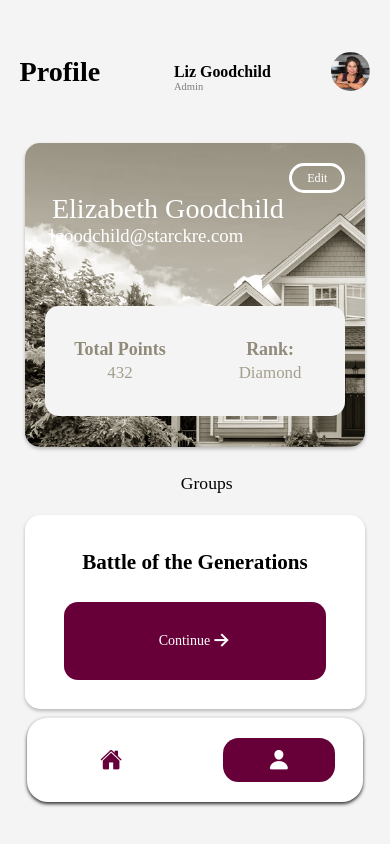
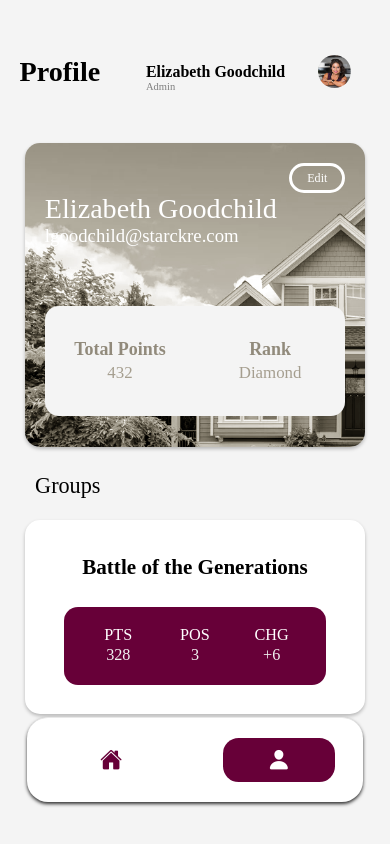
Before and after one commit to AbrahamKAustin/BerkshireHathawayApp, a React Native app: screen /ProfilePage in a window 390 px wide. Built offline with nearby package versions, Linux system fonts and the light colour scheme.

Commit message:
nicely structured profile page 75% complete

```diff
--- a/js/ProfilePage.js
+++ b/js/ProfilePage.js
@@ -1,4 +1,4 @@
-import React, { useState } from "react";
+import React, { useState, useEffect } from "react";
 import {
   StyleSheet,
   View,
@@ -15,18 +15,14 @@ let deviceHeight = Dimensions.get("window").height;
 let deviceWidth = Dimensions.get("window").width;
 
 const ProfilePage = ({ navigation }) => {
-  const [points, setPoints] = useState(0);
-  const [rank, setRank] = useState("Beginner");
-
-  const [post, setPost] = useState({
-    name: "Liz Goodchild",
-    groupName: "Battle of the Generations",
-    posterName: "Poster Name",
-    posterAvatar: require("../assets/lgoodchild.png"),
-    postImage: require("../assets/books.png"),
-    startDate: "05/23",
+  const [userData, setUserData] = useState({
+    profileName: "",
+    email: "",
+    totalPoints: "",
+    rank: "",
+    groups: [],
+    posterAvatar: "", // Assuming you want to add a posterAvatar property
   });
-
   const FloatingNavBar = ({ navigation }) => {
     return (
       <SafeAreaView style={styles.navBarContainer}>
@@ -38,11 +34,34 @@ const ProfilePage = ({ navigation }) => {
 
         <TouchableOpacity
           style={styles.selectedNavBarButton}
-          onPress={() => navigation.navigate("Signup")}>
+          onPress={() => navigation.navigate("ProfilePage")}>
           <Icon name="person" size={deviceHeight / 38} color="white" />
         </TouchableOpacity>
       </SafeAreaView>
     );
+  };
+  useEffect(() => {
+    fetchUserDataFromDatabase();
+  }, []);
+
+  const fetchUserDataFromDatabase = () => {
+    const dataFromDatabase = {
+      profileName: "Elizabeth Goodchild",
+      email: "lgoodchild@starckre.com",
+      totalPoints: "432",
+      rank: "Diamond",
+      groups: [
+        {
+          groupName: "Battle of the Generations",
+          points: "328",
+          position: "3",
+          change: "+6",
+        },
+      ],
+      posterAvatar: require('../assets/lgoodchild.png'),
+    };
+
+    setUserData(dataFromDatabase);
   };
 
   const handleContinue = () => {
@@ -51,14 +70,13 @@ const ProfilePage = ({ navigation }) => {
 
   return (
     <View style={styles.container}>
-
       <View style={styles.titleContainer}>
         <Text style={styles.titleText}>Profile</Text>
         <View alignItems={"flex-end"} marginLeft={deviceWidth/4} padding="2%">
-          <Text style={styles.name}>{post.name}</Text>
+          <Text style={styles.name}>{userData.profileName}</Text>
           <Text style={styles.roleText}>{"Admin"}</Text>
         </View>
-        <Image style={styles.avatar} source={post.posterAvatar} />
+        <Image style={styles.avatar} source={userData.posterAvatar } />
       </View>
 
       <View style={styles.profileContainer}>
@@ -70,34 +88,48 @@ const ProfilePage = ({ navigation }) => {
           </View>
           <View style={styles.midProfileContainer}>
             <View style={styles.textContainer}>
-              <Text style={styles.profileName} > Elizabeth Goodchild </Text>
-              <Text style={styles.emailText} > lgoodchild@starckre.com </Text>
+              <Text style={styles.profileName}>{userData.profileName}</Text>
+              <Text style={styles.emailText}>{userData.email}</Text>
             </View>
           </View>
           <View style={styles.profileStats}>
-            <View style ={styles.statsColumns}>
-              <Text style={styles.profileStatsTitle} > Total Points </Text>
-              <Text style={styles.profileStatsText} > 432 </Text>
+            <View style={styles.statsColumns}>
+              <Text style={styles.profileStatsTitle}>Total Points</Text>
+              <Text style={styles.profileStatsText}>{userData.totalPoints}</Text>
             </View>
-            <View style ={styles.statsColumns}>
-              <Text style={styles.profileStatsTitle} > Rank: </Text>
-              <Text style={styles.profileStatsText} > Diamond </Text>
+            <View style={styles.statsColumns}>
+              <Text style={styles.profileStatsTitle}>Rank</Text>
+              <Text style={styles.profileStatsText}>{userData.rank}</Text>
             </View>
           </View>
         </ImageBackground>
       </View>
-      <Text style = {styles.groupsText}>
-        Groups
-      </Text>
 
-      <View style={styles.group1}>
-        <Text style={styles.group1Text}>{post.groupName}</Text>
-        <View style={styles.group1StatsContainer}>
-          <Text style={styles.group1StatsTitle}>Continue</Text>
-          <Icon name="arrow-forward" size={deviceHeight / 40} color="white" />
+      <View style={styles.groupsTextContainer}>
+        <Text style={styles.groupsText}>Groups</Text>
+      </View>
+
+      {userData.groups.map((group, index) => (
+        <View key={index} style={styles.group1}>
+          <Text style={styles.group1Text}>{group.groupName}</Text>
+          <View style={styles.group1StatsContainer}>
+            <View style={styles.group1StatsColumns}>
+              <Text style={styles.group1StatsTitle}>PTS</Text>
+              <Text style={styles.group1StatsText}>{group.points}</Text>
+            </View>
+            <View style={styles.group1StatsColumns}>
+              <Text style={styles.group1StatsTitle}>POS</Text>
+              <Text style={styles.group1StatsText}>{group.position}</Text>
+            </View>
+            <View style={styles.group1StatsColumns}>
+              <Text style={styles.group1StatsTitle}>CHG</Text>
+              <Text style={styles.group1StatsText}>{group.change}</Text>
+            </View>
+          </View>
         </View>
-      </View>
-      <FloatingNavBar navigation={navigation} />
+      ))}
+    <FloatingNavBar navigation={navigation} />
+
     </View>
   );
 };
@@ -124,10 +156,12 @@ const styles = StyleSheet.create({
     color: "black",
   },
   avatar: {
-    width: deviceWidth * 0.1,
-    height: deviceWidth * 0.1,
+    width: deviceWidth * 0.085,
+    height: deviceWidth * 0.085,
     borderRadius: (deviceWidth * 0.1) / 2,
+    marginRight: deviceWidth * 0.05, // Adjust this value according to your needs
   },
+
   name: {
     marginLeft: deviceWidth / 30,
     marginTop: deviceHeight / 80,
@@ -156,7 +190,6 @@ const styles = StyleSheet.create({
     shadowRadius: 3.84,
     elevation: 5,
     marginBottom: deviceHeight * 0.03,
-
   },
   imageBackground: {
     flex: 1,
@@ -217,8 +250,7 @@ const styles = StyleSheet.create({
     flexDirection: 'column',
     justifyContent: 'center',
     alignItems: 'center',
-    height: '100%',
-    width: '50%',
+    flex: 2,
   },
   profileStatsTitle: {
     fontSize: deviceHeight / 47,
@@ -232,12 +264,16 @@ const styles = StyleSheet.create({
     color: "#A59E8F",
     marginTop: '1.5%'
   },
+  groupsTextContainer:{
+    width: '100%',
+    marginLeft: '18%',
+
+  },
   groupsText: {
-    fontSize: deviceHeight / 48,
+    fontSize: deviceHeight / 38,
     fontFamily: "manrope",
     fontWeight: "light",
     color: "black",
-    marginLeft: '6%',
   },
   group1: {
     backgroundColor: "#fff",
@@ -279,9 +315,15 @@ const styles = StyleSheet.create({
   },
 
   group1StatsTitle: {
-    fontSize: deviceHeight / 60,
+    fontSize: deviceHeight / 52,
     fontFamily: "manrope",
     color: "white",
+  },
+  group1StatsText: {
+    fontSize: deviceHeight / 52,
+    fontFamily: "manrope",
+    color: "#f1f1f1",
+    marginTop: '1.5%'
   },
   group1StatsColumns: {
     flexDirection: 'column',
```
